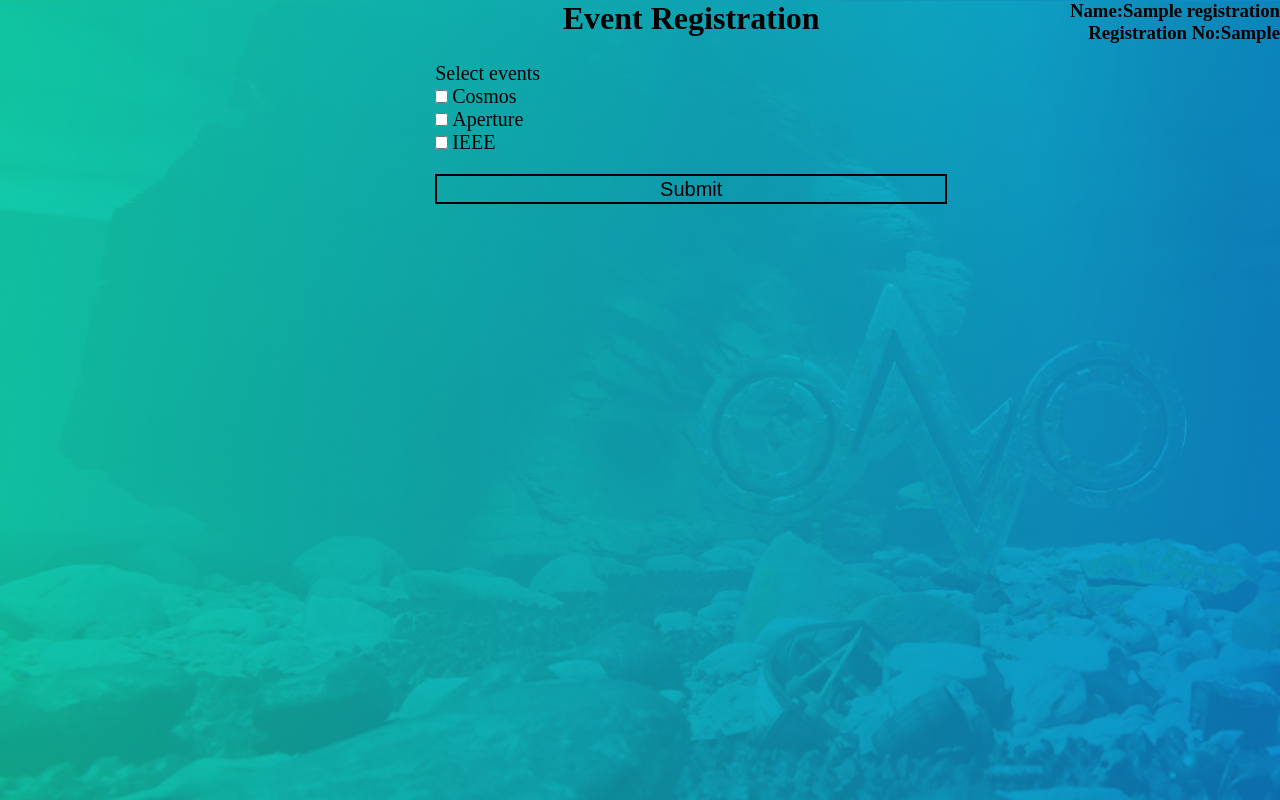
After one commit to Bhavyavardhanjain/Fest-Management-Website, a PHP site: page /Register-events/index.php in a window 1280 px wide. The commit adds this page. Run offline with PHP 8.4, Linux system fonts and the light colour scheme; tables that the repository leaves empty or names only in its code hold one stand-in row (values such as "Sample post").

Commit message:
Add files via upload

```diff
--- /dev/null
+++ b/Register-events/index.php
@@ -0,0 +1,47 @@
+<!DOCTYPE html>
+<html>
+    <head>
+        <title>Event-Registration</title>
+        <link href="styles.css" rel="stylesheet">
+    </head>
+    <body>
+        <?php
+         error_reporting(0);
+         $connect=mysqli_connect("localhost","root","root","fest_management") or die(" Connection Failed");
+         $query="select reg_no from login order by id DESC limit 1";
+         $x=mysqli_query($connect,$query);
+         $y=mysqli_fetch_row($x);
+         foreach($y as $i=>$i_r){
+            $query1="select name from registration where reg_no=$i_r";
+            $x1=mysqli_query($connect,$query1);
+            $y1=mysqli_fetch_row($x1);
+            foreach($y1 as $i1=>$i1_r){
+                $par=$i1_r;
+            }
+         }
+         ?>
+        <form method="post" action="main.php">
+            <div class="form-div">
+                <h1>Event Registration</h1>
+                <label>Select events</label>
+                <div>
+                    <input type="checkbox" name="event[]" value="e1">
+                    <label>Cosmos</label>
+                </div>
+                <div>
+                    <input type="checkbox" name="event[]" value="e2">
+                    <label>Aperture</label>
+                </div>
+                <div>
+                    <input type="checkbox" name="event[]" value="e3">
+                    <label>IEEE</label>
+                </div>
+                <button type="submit">Submit</button>
+            </div>
+        </form>
+        <div class=par-info>
+            <h3>Name:<?php echo $par;?></h3>
+            <h3>Registration No:<?php echo $i_r;?></h3>
+        </div>
+    </body>
+</html>
--- a/Register-events/styles.css
+++ b/Register-events/styles.css
@@ -8,14 +8,15 @@ body{
     background-repeat: no-repeat;
     height: 100vh;
     background-color: #06101c;
+    display: flex;
 }
 .form-div{
-    border: 2px solid red;
+    /* border: 2px solid red; */
     display: flex;
     flex-direction: column;
     width: 40vw;
-    margin: auto;
     justify-content: space-around;
+    margin-left: 34vw;
 }
 h1{
     text-align: center;
@@ -23,4 +24,26 @@ h1{
 input{
     background-color: transparent;
     border: none;
+    /* height: 25px; */
 }
+.par-info{
+    margin-left: 7vw;
+    text-align: right;
+    /* border: 2px solid red; */
+    width: 26vw;
+}
+label{
+    font-size: 1.25rem;
+    margin-top: 25px;
+}
+button{
+    background-color: transparent;
+    border: 2px solid black;
+    cursor: pointer;
+    height: 30px;
+    font-size: 1.25rem;
+    margin-top: 20px;
+}
+button[name="delete"]{
+    width: 15vw;
+}
```
Also changed, not shown: Register-events/main.php (added, +22 -0 lines).
